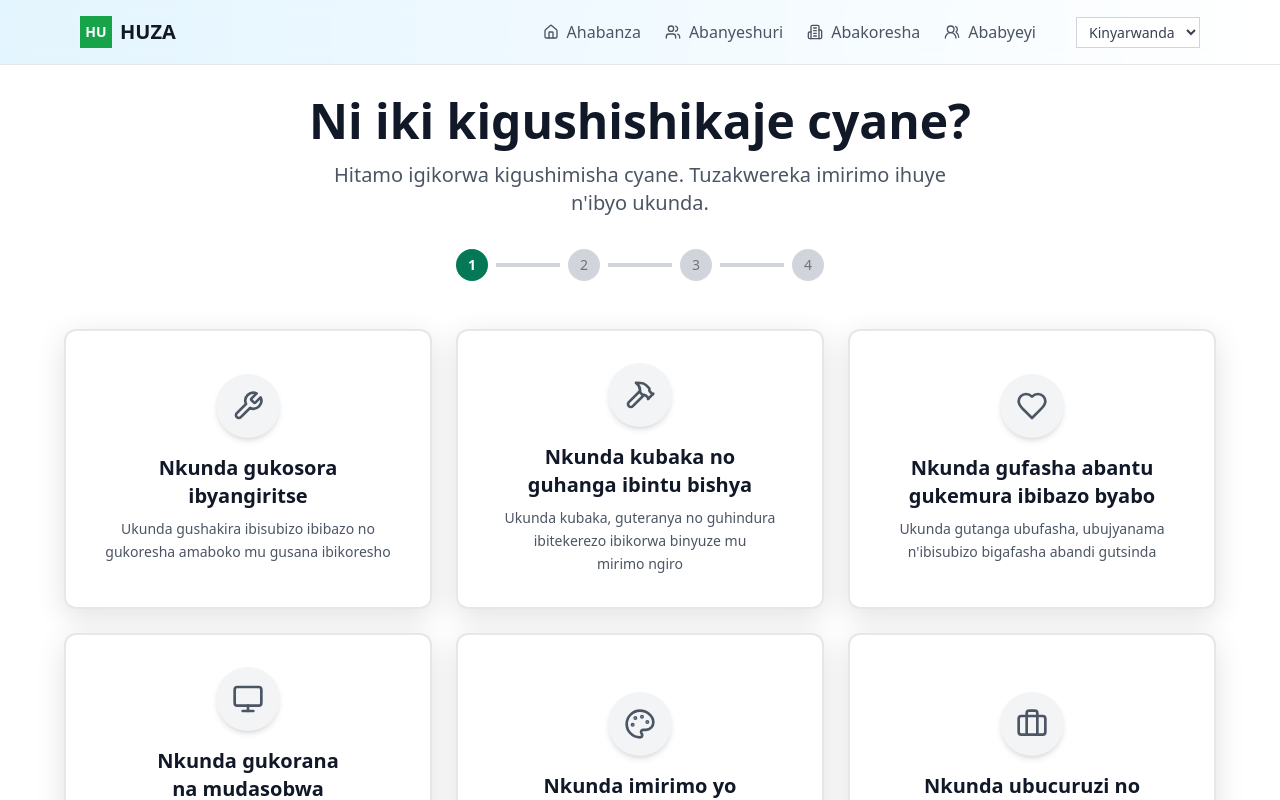
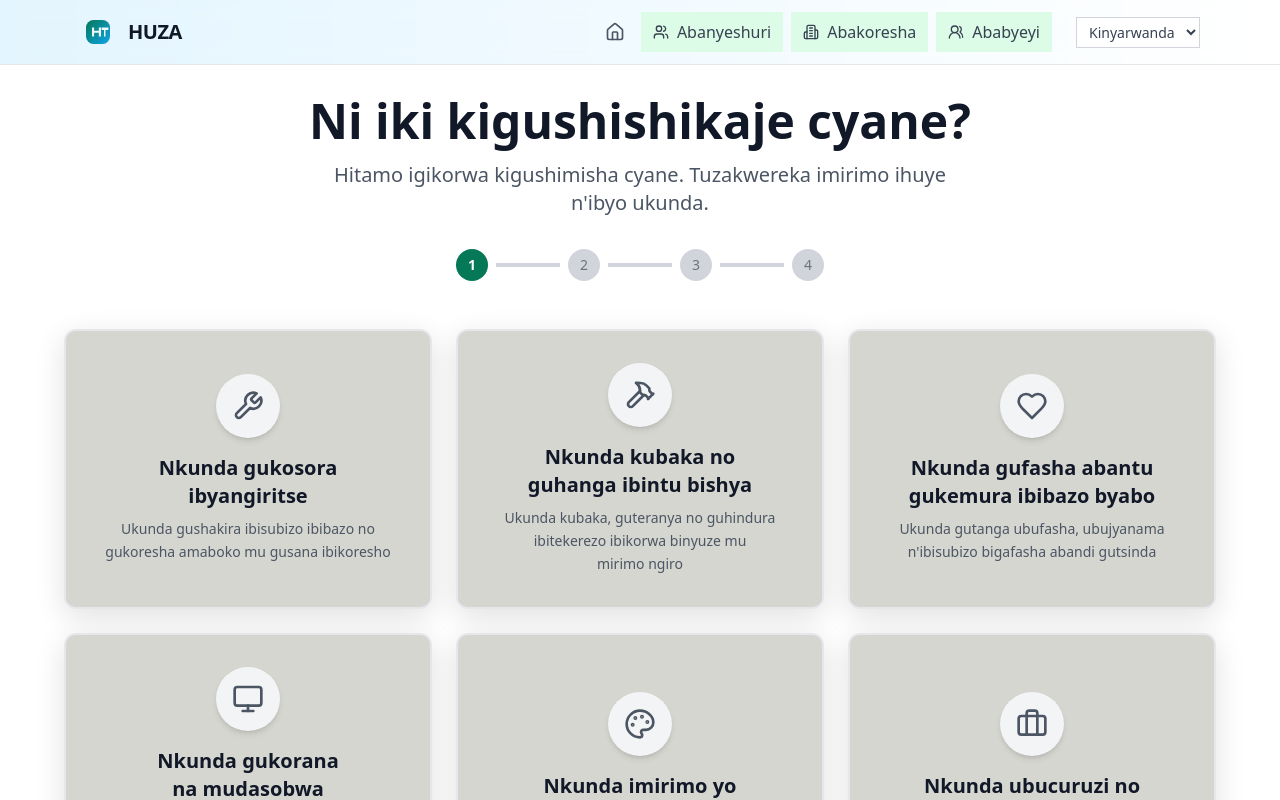
Before and after one commit to Egide-Byiringiro/Gold-Project, a React (Vite) app: page /scenarios/student in a window 1280 px wide. Shown: the top 800 px of the page. Built offline with nearby package versions, Linux system fonts and the light colour scheme.

Commit message:
fixed the navbar

```diff
--- a/src/components/Layout.jsx
+++ b/src/components/Layout.jsx
@@ -42,6 +42,59 @@ const Layout = ({ children }) => {
     }
   }, [isMobileMenuOpen])
 
+  // Logo options
+  const LogoA = () => (
+    <svg
+      className="w-9 h-9 transition-transform duration-300 ease-out group-hover:scale-110"
+      viewBox="0 0 48 48"
+      fill="none"
+      xmlns="http://www.w3.org/2000/svg"
+      aria-hidden="true"
+      role="img"
+    >
+      <defs>
+        <linearGradient id="huza-lg-a" x1="0" y1="0" x2="1" y2="1">
+          <stop offset="0%" stopColor="#047857" />
+          <stop offset="100%" stopColor="#0ea5e9" />
+        </linearGradient>
+      </defs>
+      <rect x="8" y="8" width="32" height="32" rx="10" fill="url(#huza-lg-a)" />
+      <path d="M16 30V18h2.8v4.3h6.3V18H28v12h-2.9v-5h-6.3v5H16Zm16 0v-8.6h-3.2V18h9.1v3.4H34V30h-2Z" fill="#fff" opacity="0.95" />
+    </svg>
+  )
+
+  const LogoB = () => (
+    <svg
+      className="w-9 h-9 transition-transform duration-300 ease-out group-hover:scale-110"
+      viewBox="0 0 48 48"
+      fill="none"
+      xmlns="http://www.w3.org/2000/svg"
+      aria-hidden="true"
+      role="img"
+    >
+      <circle cx="24" cy="24" r="14" stroke="#047857" strokeWidth="3" opacity="0.9" />
+      <circle cx="24" cy="24" r="6" fill="#0ea5e9" opacity="0.9" />
+      <path d="M24 10v4M24 34v4M10 24h4M34 24h4" stroke="#0ea5e9" strokeWidth="2" strokeLinecap="round" />
+    </svg>
+  )
+
+  const LogoC = () => (
+    <svg
+      className="w-9 h-9 transition-transform duration-300 ease-out group-hover:scale-110"
+      viewBox="0 0 48 48"
+      fill="none"
+      xmlns="http://www.w3.org/2000/svg"
+      aria-hidden="true"
+      role="img"
+    >
+      <rect x="10" y="14" width="28" height="4" rx="2" fill="#047857" />
+      <rect x="14" y="22" width="20" height="4" rx="2" fill="#0ea5e9" />
+      <rect x="18" y="30" width="12" height="4" rx="2" fill="#f97316" />
+    </svg>
+  )
+
+  const ActiveLogo = LogoA
+
   return (
     <div className="min-h-screen bg-gradient-to-r from-sky-200 to-white-900
 flex flex-col">
@@ -49,28 +102,25 @@ flex flex-col">
       <header className="bg-white/80 backdrop-blur supports-[backdrop-filter]:bg-white/60 border-b border-gray-200 sticky top-0 z-50">
         <div className="max-w-6xl mx-auto px-4">
           <div className="flex items-center justify-between h-16">
-            <Link to="/" className="flex items-center gap-2 font-bold text-xl text-gray-900">
-              <div className="w-8 h-8 bg-green-600 rounded-lg flex items-center justify-center">
-                <span className="text-white font-bold text-sm">HU</span>
-              </div>
-              HUZA
+            <Link to="/" className="group flex items-center gap-3 font-bold text-xl text-gray-900 rounded-lg focus-visible:outline-none focus-visible:ring-2 focus-visible:ring-primary focus-visible:ring-offset-2 focus-visible:ring-offset-white">
+              <ActiveLogo />
+              <span className="tracking-tight transition-colors duration-300 group-hover:text-primary">HUZA</span>
             </Link>
 
             {/* Desktop Navigation */}
-            <nav className="hidden md:flex items-center gap-6">
-              <Link to="/" className="flex items-center gap-2 text-gray-600 hover:text-green-600 transition-colors">
-                <Home className="w-4 h-4" />
-                {t("nav.home")}
+            <nav className="hidden md:flex items-center gap-2">
+              <Link to="/" className="flex items-center justify-center text-gray-600 hover:text-green-600 transition-colors px-2 py-2 rounded-lg focus-visible:outline-none focus-visible:ring-2 focus-visible:ring-green-600 focus-visible:ring-offset-2 focus-visible:ring-offset-white">
+                <Home className="w-5 h-5" />
               </Link>
-              <Link to="/scenarios/student" className="flex items-center gap-2 text-gray-600 hover:text-green-600 transition-colors">
+              <Link to="/scenarios/student" className="flex items-center gap-2 text-gray-700 hover:text-green-800 transition-colors px-3 py-2 rounded-lg bg-green-100 focus-visible:outline-none focus-visible:ring-2 focus-visible:ring-green-600 focus-visible:ring-offset-2 focus-visible:ring-offset-white">
                 <Users className="w-4 h-4" />
                 {t("nav.students")}
               </Link>
-              <Link to="/employers" className="flex items-center gap-2 text-gray-600 hover:text-blue-600 transition-colors">
+              <Link to="/employers" className="flex items-center gap-2 text-gray-700 hover:text-green-800 transition-colors px-3 py-2 rounded-lg bg-green-100 focus-visible:outline-none focus-visible:ring-2 focus-visible:ring-green-600 focus-visible:ring-offset-2 focus-visible:ring-offset-white">
                 <Building2 className="w-4 h-4" />
                 {t("nav.employers")}
               </Link>
-              <Link to="/parents" className="flex items-center gap-2 text-gray-600 hover:text-orange-600 transition-colors">
+              <Link to="/parents" className="flex items-center gap-2 text-gray-700 hover:text-green-800 transition-colors px-3 py-2 rounded-lg bg-green-100 focus-visible:outline-none focus-visible:ring-2 focus-visible:ring-green-600 focus-visible:ring-offset-2 focus-visible:ring-offset-white">
                 <Users2 className="w-4 h-4" />
                 {t("nav.parents")}
               </Link>
@@ -103,28 +153,27 @@ flex flex-col">
             <nav className="flex flex-col space-y-2 pt-4 border-t border-gray-200">
               <Link
                 to="/"
-                className="flex items-center gap-3 text-gray-600 hover:text-green-600 transition-colors py-3 px-4 rounded-lg hover:bg-gray-50 min-h-[44px]"
+                className="flex items-center justify-center text-gray-600 hover:text-green-600 transition-colors py-3 px-4 rounded-lg hover:bg-gray-50 min-h-[44px] focus-visible:outline-none focus-visible:ring-2 focus-visible:ring-green-600 focus-visible:ring-offset-2 focus-visible:ring-offset-white"
               >
-                <Home className="w-5 h-5" />
-                {t("nav.home")}
+                <Home className="w-6 h-6" />
               </Link>
               <Link
                 to="/scenarios/student"
-                className="flex items-center gap-3 text-gray-600 hover:text-green-600 transition-colors py-3 px-4 rounded-lg hover:bg-gray-50 min-h-[44px]"
+                className="flex items-center gap-3 text-gray-700 hover:text-green-800 transition-colors py-3 px-4 rounded-lg bg-green-100 min-h-[44px] focus-visible:outline-none focus-visible:ring-2 focus-visible:ring-green-600 focus-visible:ring-offset-2 focus-visible:ring-offset-white"
               >
                 <Users className="w-5 h-5" />
                 {t("nav.students")}
               </Link>
               <Link
                 to="/employers"
-                className="flex items-center gap-3 text-gray-600 hover:text-blue-600 transition-colors py-3 px-4 rounded-lg hover:bg-gray-50 min-h-[44px]"
+                className="flex items-center gap-3 text-gray-700 hover:text-green-800 transition-colors py-3 px-4 rounded-lg bg-green-100 min-h-[44px] focus-visible:outline-none focus-visible:ring-2 focus-visible:ring-green-600 focus-visible:ring-offset-2 focus-visible:ring-offset-white"
               >
                 <Building2 className="w-5 h-5" />
                 {t("nav.employers")}
               </Link>
               <Link
                 to="/parents"
-                className="flex items-center gap-3 text-gray-600 hover:text-orange-600 transition-colors py-3 px-4 rounded-lg hover:bg-gray-50 min-h-[44px]"
+                className="flex items-center gap-3 text-gray-700 hover:text-green-800 transition-colors py-3 px-4 rounded-lg bg-green-100 min-h-[44px] focus-visible:outline-none focus-visible:ring-2 focus-visible:ring-green-600 focus-visible:ring-offset-2 focus-visible:ring-offset-white"
               >
                 <Users2 className="w-5 h-5" />
                 {t("nav.parents")}
--- a/src/components/ScenarioSelector.jsx
+++ b/src/components/ScenarioSelector.jsx
@@ -88,12 +88,19 @@ const ScenarioSelector = () => {
               <button
                 key={scenario.id}
                 onClick={() => handleScenarioSelect(scenario.id)}
-                className={`group p-6 sm:p-8 rounded-xl border-2 shadow-[0_8px_30px_rgb(0,0,0,0.12)] transition-all duration-500 text-left transform-gpu min-h-[44px] ${
+                className={`group p-6 sm:p-8 rounded-xl border-2 shadow-[0_8px_30px_rgb(0,0,0,0.12)] transition-all duration-500 text-left transform-gpu min-h-[44px] relative overflow-hidden ${
                   isSelected
-                    ? "border-primary bg-primary/5 shadow-[0_20px_60px_rgb(0,0,0,0.15)] transform scale-105 -translate-y-2"
-                    : "border-gray-200 bg-white hover:border-primary/50 hover:shadow-[0_20px_60px_rgb(0,0,0,0.15)] hover:-translate-y-2 hover:scale-105"
+                    ? "border-primary shadow-[0_20px_60px_rgb(0,0,0,0.15)] transform scale-105 -translate-y-2"
+                    : "border-gray-200 hover:border-primary/50 hover:shadow-[0_20px_60px_rgb(0,0,0,0.15)] hover:-translate-y-2 hover:scale-105"
                 }`}
+                style={{ backgroundColor: '#d6d6d0' }}
               >
+                {/* Layered shadow system for floating effect */}
+                <div className="absolute inset-0 rounded-xl shadow-[0_4px_20px_rgb(0,0,0,0.08)] group-hover:shadow-[0_12px_40px_rgb(0,0,0,0.12)] transition-shadow duration-500"></div>
+
+                {/* Animated background gradient */}
+                <div className="absolute inset-0 bg-gradient-to-br from-primary/5 via-transparent to-secondary/5 opacity-0 group-hover:opacity-100 transition-opacity duration-500"></div>
+
                 <div className="flex flex-col items-center text-center relative z-10">
                   <div
                     className={`rounded-full p-3 sm:p-4 mb-3 sm:mb-4 transition-all duration-300 shadow-md group-hover:scale-110 ${
@@ -112,6 +119,10 @@ const ScenarioSelector = () => {
                     </div>
                   )}
                 </div>
+
+                {/* Decorative elements */}
+                <div className="absolute top-4 right-4 w-2 h-2 bg-primary/20 rounded-full group-hover:bg-primary/40 transition-colors duration-300"></div>
+                <div className="absolute bottom-4 left-4 w-1 h-1 bg-secondary/20 rounded-full group-hover:bg-secondary/40 transition-colors duration-300"></div>
               </button>
             )
           })}
```
